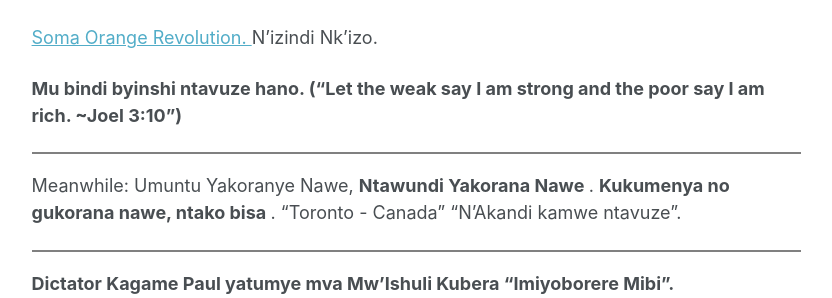
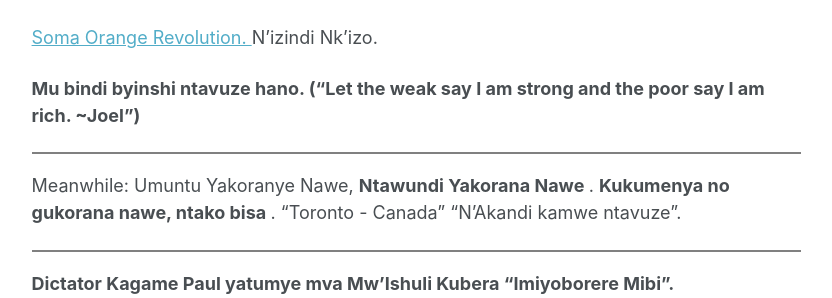
Before and after one commit to phdcsseiden/phdcsseiden.github.io, a Jekyll site: the page built from _pages/Gitwaza.md, in a window 1280 px wide. Shown: the part 1901-2199 px from the top of the page, without its empty margins (250-1082 px from the left). Built offline with Jekyll 4.4.1, drawn with Linux system fonts in a browser that asks for light colours.

Commit message:
Update Gitwaza.md

```diff
--- a/_pages/Gitwaza.md
+++ b/_pages/Gitwaza.md
@@ -56,7 +56,7 @@ Twibukiranye: Abafite Bazongererwa. Abadafite Bildberg Izabaha n'abandi batange
 <a href=" https://en.wikipedia.org/wiki/Orange_Revolution "> Soma Orange Revolution.  </a> N'izindi Nk'izo.
 
 
-<b> Mu bindi byinshi ntavuze hano. ("Let the weak say I am strong and the poor say I am rich. ~Joel 3:10") </b>
+<b> Mu bindi byinshi ntavuze hano. ("Let the weak say I am strong and the poor say I am rich. ~Joel") </b>
 
 
 <hr style="height:2px;border-width:0;color:gray;background-color:gray">
```
